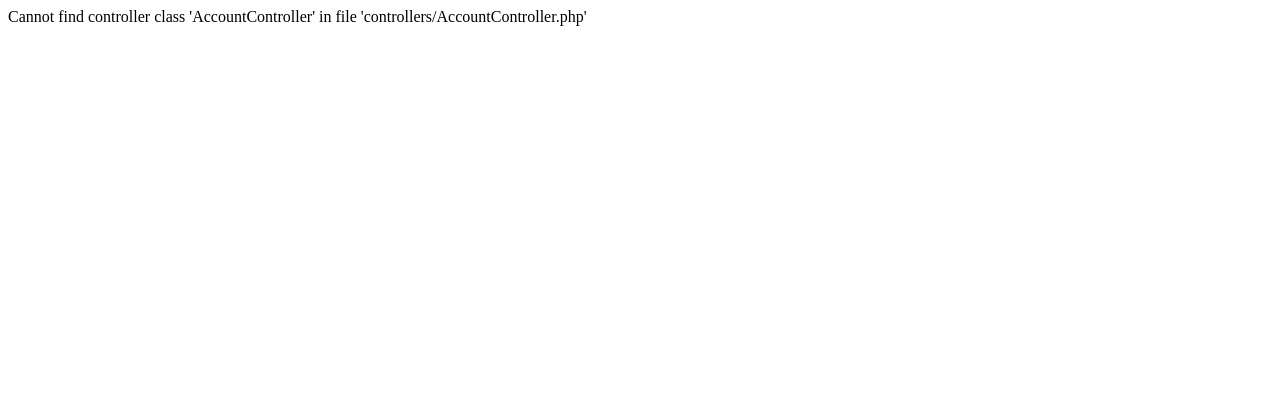
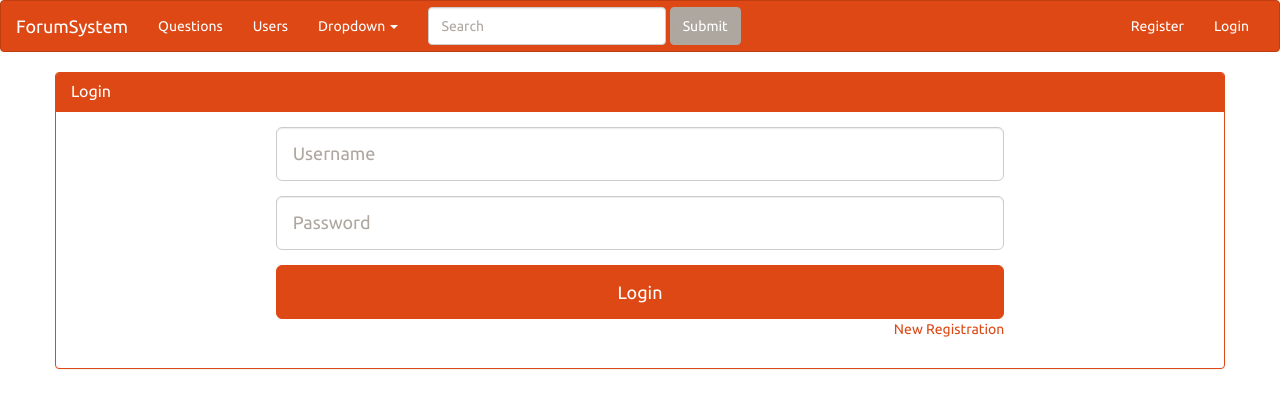
Before and after one commit to Masovski/WebDevBasics-ForumSystem, a PHP site: page /account/login in a window 1280 px wide. Shown: the top 408 px of the page. Run offline with PHP 8.4, Linux system fonts and the light colour scheme; some libraries are stand-ins or nearby versions.

Commit message:
Main things added:  + Added Login/Register functionality

```diff
--- /dev/null
+++ b/controllers/AccountController.php
@@ -0,0 +1,84 @@
+<?php
+
+class AccountController extends BaseController {
+    private $db;
+
+    public function onInit() {
+        $this->title = 'Account';
+        $this->db = new AccountModel();
+    }
+
+    public function index() {
+
+    }
+
+    public function register() {
+        $this->title = 'Register new account';
+        if ($this->isPost) {
+            $username = $_POST['username'];
+            $password = $_POST['password'];
+            $email = $_POST['email'];
+
+            // TODO: Fields validation.
+            if ($username == '') {
+                $this->addErrorMessage("Username cannot be blank");
+            }
+
+            if ($password == '') {
+                $this->addErrorMessage("Password cannot be blank");
+            }
+
+            if ($email == '') {
+                $this->addErrorMessage("Email cannot be blank");
+            }
+
+            if (isset($_SESSION['messages'])) {
+                return;
+            }
+
+            $isRegistered = $this->db->register($username, $password, $email);
+            if ($isRegistered) {
+                $_SESSION['username'] = $username;
+                $this->addSuccessMessage("Registration successful!");
+                $this->redirect("questions");
+            } else {
+                $this->addErrorMessage("Registration failed!");
+                $this->redirect("account", "register");
+            }
+        }
+    }
+
+    public function login() {
+        $this->title = 'Login';
+        if ($this->isPost) {
+            $username = $_POST['username'];
+            $password = $_POST['password'];
+            if ($username == '') {
+                $this->addErrorMessage("Username field is required.");
+                return;
+            }
+
+            if ($password == '') {
+                $this->addErrorMessage("Password field is required.");
+                return;
+            }
+
+            $isLoggedIn = $this->db->login($username, $password);
+            if ($isLoggedIn) {
+                $_SESSION['username'] = $username;
+                $this->addSuccessMessage("You got in. Nice one, little hacker.");
+                $this->redirect("questions");
+            } else {
+                $this->addErrorMessage("Login failed!");
+                $this->redirect("account", "login");
+            }
+        }
+    }
+
+    public function logout() {
+        unset($_SESSION['username']);
+        $this->redirect("questions");
+    }
+
+
+}
--- a/controllers/BaseController.php
+++ b/controllers/BaseController.php
@@ -6,12 +6,17 @@ abstract class BaseController {
     protected $layoutName = DEFAULT_LAYOUT;
     protected $isViewRendered = false;
     protected $isPost = false;
+    protected $isLoggedIn;
 
     function __construct($controllerName, $actionName) {
         $this->controllerName = $controllerName;
         $this->actionName = $actionName;
         if ($_SERVER['REQUEST_METHOD'] === 'POST') {
             $this->isPost = true;
+        }
+
+        if (isset($_SESSION['username'])) {
+            $this->isLoggedIn = true;
         }
 
         $this->onInit();
--- a/controllers/QuestionsController.php
+++ b/controllers/QuestionsController.php
@@ -14,11 +14,13 @@ class QuestionsController extends BaseController {
 
     public function view($questionId) {
         $this->question = $this->db->getQuestionDetails($questionId);
+        $this->title = $this->question['title'];
         $this->db->addVisit($questionId);
         $this->tags = $this->db->getTags($questionId);
     }
 
     public function create() {
+        $this->title = 'Create new question';
         if ($this->isPost) {
             var_dump($_POST);
             if ($_POST['title'] == '') {
--- a/index.php
+++ b/index.php
@@ -1,7 +1,6 @@
 <?php
+session_start();
 include_once('includes/config.php');
-// Extract the controller, action and parameters from the HTTP request.
-
 $requestParts = explode('/', $_SERVER['REQUEST_URI'], 4);
 
 $controllerName = DEFAULT_CONTROLLER;
--- /dev/null
+++ b/models/AccountModel.php
@@ -0,0 +1,48 @@
+<?php
+
+class AccountModel extends BaseModel {
+    public function register($username, $password, $email) {
+        $statement = self::$db->prepare(
+            "SELECT COUNT(id) FROM users WHERE username = ?");
+        $statement->bind_param("s", $username);
+        $statement->execute();
+        $result = $statement->get_result()->fetch_assoc();
+        if($result['COUNT(id)']) {
+            return false;
+        }
+
+        $pass_salt = mcrypt_create_iv(32, MCRYPT_DEV_URANDOM);
+        $hash_pass = password_hash($password . $pass_salt, PASSWORD_BCRYPT);
+        $registerDateTime = date("c");
+
+        $registerStatement = self::$db->prepare(
+            "INSERT INTO users (username, password_hashed, password_salt, email_address, register_date)
+            VALUES (?, ?, ?, ?, ?)");
+        $registerStatement->bind_param(
+            "sssss",
+            $username,
+            $hash_pass,
+            $pass_salt,
+            $email,
+            $registerDateTime);
+        $registerStatement->execute();
+
+        return true;
+    }
+
+    public function login($username, $password) {
+        // Get the user from the database.
+        $statement = self::$db->prepare(
+            "SELECT username, password_hashed, password_salt FROM users WHERE username = ?");
+        $statement->bind_param("s", $username);
+        $statement->execute();
+        $result = $statement->get_result()->fetch_assoc();
+
+        // Check user's password and return true if correct
+        if (password_verify($password . $result['password_salt'], $result['password_hashed'])) {
+            return true;
+        }
+
+        return false;
+    }
+}
--- /dev/null
+++ b/views/account/login.php
@@ -0,0 +1,20 @@
+<div class="row">
+    <div class="panel panel-primary">
+        <div class="panel-heading">
+            <h3 class="panel-title"><?php echo $this->title; ?></h3>
+        </div>
+    <div class="panel-body">
+        <form class="col-md-8 col-md-offset-2" method="POST">
+            <div class="form-group">
+                <input type="text" class="form-control input-lg" name="username" placeholder="Username">
+            </div>
+            <div class="form-group">
+                <input type="password" class="form-control input-lg" name="password" placeholder="Password">
+            </div>
+            <div class="form-group">
+                <button class="btn btn-primary btn-lg btn-block">Login</button>
+                <span class="pull-right"><a href="/account/register">New Registration</a></span>
+            </div>
+        </form>
+    </div>
+</div>
--- a/views/layouts/default/header.php
+++ b/views/layouts/default/header.php
@@ -1,7 +1,7 @@
 <html>
 <head>
     <meta charset="utf-8"/>
-    <title><?php echo $this->title . ' <-> ' . SITE_TITLE ?></title>
+    <title><?php echo htmlspecialchars($this->title) . ' <-> ' . SITE_TITLE ?></title>
     <!-- Load jQuery -->
     <script src="//code.jquery.com/jquery-1.11.2.min.js"></script>
 
@@ -13,6 +13,8 @@
 
     <!-- Latest compiled and minified JavaScript -->
     <script src="https://maxcdn.bootstrapcdn.com/bootstrap/3.3.4/js/bootstrap.min.js"></script>
+    <link rel="icon" href="/favicon.ico" type="image/x-icon">
+    <link rel="shortcut icon" href="/favicon.ico" />
 </head>
 <body>
 <nav class="navbar navbar-default">
@@ -50,10 +52,19 @@
                 </div>
                 <button type="submit" class="btn btn-default">Submit</button>
             </form>
+            <?php if (!$this->isLoggedIn): ?>
             <ul class="nav navbar-nav navbar-right">
-                <li><a href="#">Link</a></li>
+                <li><a href="/account/register">Register</a></li>
+                <li><a href="/account/login">Login</a></li>
             </ul>
+            <?php else: ?>
+            <ul class="nav navbar-nav navbar-right">
+                <p class="navbar-text">Logged in as <strong><?php echo htmlspecialchars($_SESSION['username']); ?></strong></p>
+                <li><a href="/account/logout">Logout</a></li>
+            </ul>
+            <?php endif; ?>
         </div>
     </div>
 </nav>
 <div class="container">
+    <?php include("messages.php") ?>
--- /dev/null
+++ b/views/layouts/default/messages.php
@@ -0,0 +1,16 @@
+<?php
+if (isset($_SESSION['messages'])) :
+    foreach ($_SESSION['messages'] as $message) :
+        // Convert error type to bootstrap's 'danger' class
+        if ($message['type'] == 'error') {
+            $message['type'] = 'danger';
+        }; ?>
+<div class="alert alert-<?php echo $message['type'] ?>" role="alert">
+    <span class="glyphicon glyphicon-exclamation-sign" aria-hidden="true"></span>
+    <?php echo $message['text'] ?>
+</div>
+<?php
+endforeach;
+unset($_SESSION['messages']);
+endif;
+?>
--- a/views/questions/index.php
+++ b/views/questions/index.php
@@ -105,7 +105,7 @@
                     by <a href="/"><?php echo $question['owner_id'] ?></a>
                 </p>
                 <p><span class="glyphicon glyphicon-eye-open"></span> <strong><?php echo $question['visits']; ?></strong></p>
-                <span class="glyphicon glyphicon-time"></span> Posted on <?php echo date('d/m/y', strtotime($question['created_at'])); ?>
+                <span class="glyphicon glyphicon-time"></span> Posted on <?php echo date('d/M/Y', strtotime($question['created_at'])); ?>
             </div>
         </div>
         <hr>
@@ -113,7 +113,7 @@
 
         <!-- Pager -->
         <ul class="pager">
-            &nbsp;<strong>1</strong>&nbsp;<a href="http://masovski.com/TeamDARBY/posts/page/2">2</a><li class="next"><a href="http://masovski.com/TeamDARBY/posts/page/2">Older →</a></li>        </ul>
+            &nbsp;<strong>1</strong>&nbsp;<a href="#">2</a><li class="next"><a href="http://masovski.com/TeamDARBY/posts/page/2">Older →</a></li>        </ul>
 
     </div>
 
```
Also changed, not shown: models/QuestionsModel.php (+8 -4 lines), views/account/register.php (added, +35 -0 lines), views/questions/view.php (+3 -4 lines).
